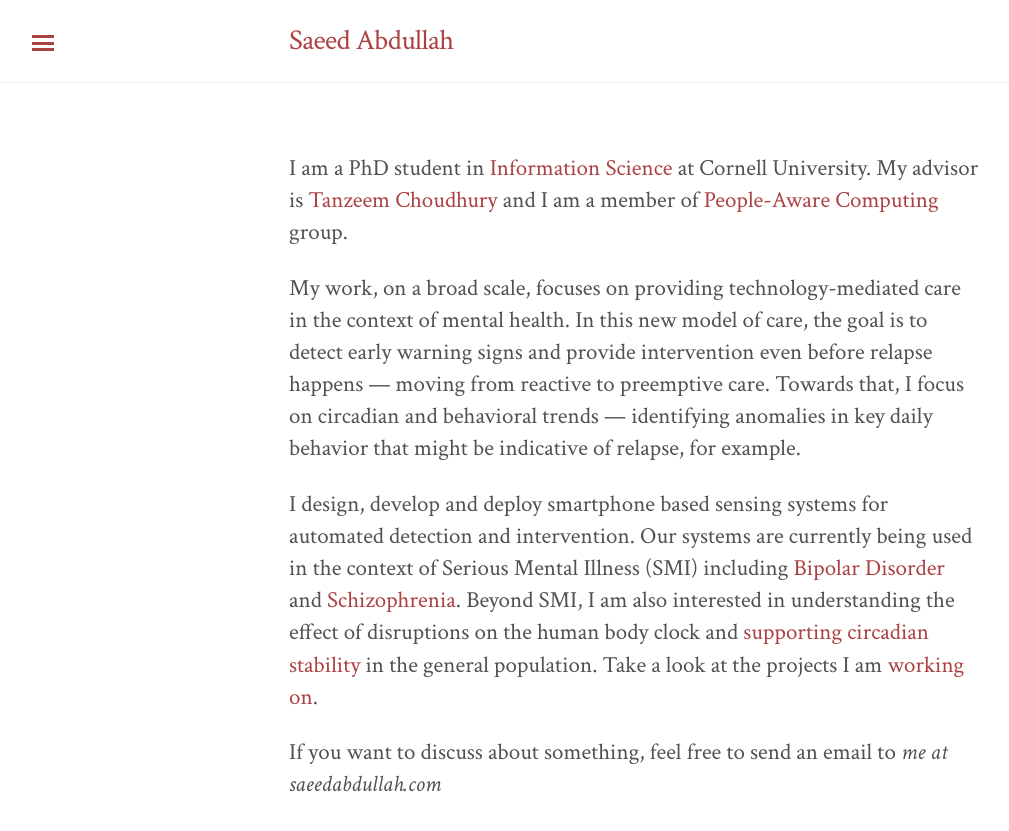
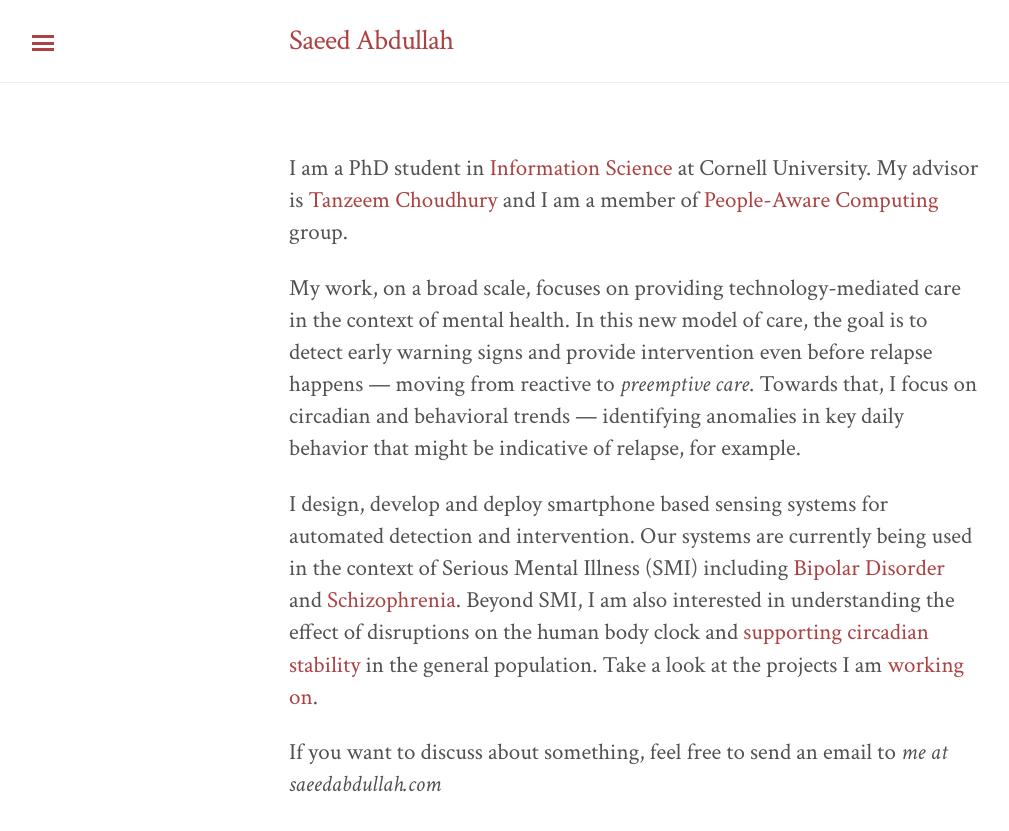
Before and after one commit to saeed-abdullah/saeed-abdullah.github.io, a Jekyll site: the page built from index.markdown, in a window 1280 px wide. Shown: the top 831 px of the page, without its empty margins (6-1015 px from the left). Built offline with Jekyll 4.4.1, drawn with Linux system fonts in a browser that asks for light colours.

```diff
--- a/index.markdown
+++ b/index.markdown
@@ -10,7 +10,7 @@ My advisor is [Tanzeem Choudhury][tanzeem] and I am a member of
 My work, on a broad scale, focuses on providing technology-mediated care in
 the context of mental health. In this new model of care, the goal is to detect
 early warning signs and provide intervention even before relapse happens ---
-moving from reactive to preemptive care. Towards that, I focus on circadian
+moving from reactive to _preemptive care_. Towards that, I focus on circadian
 and behavioral trends --- identifying anomalies in key daily behavior that
 might be indicative of relapse, for example.
 
```
